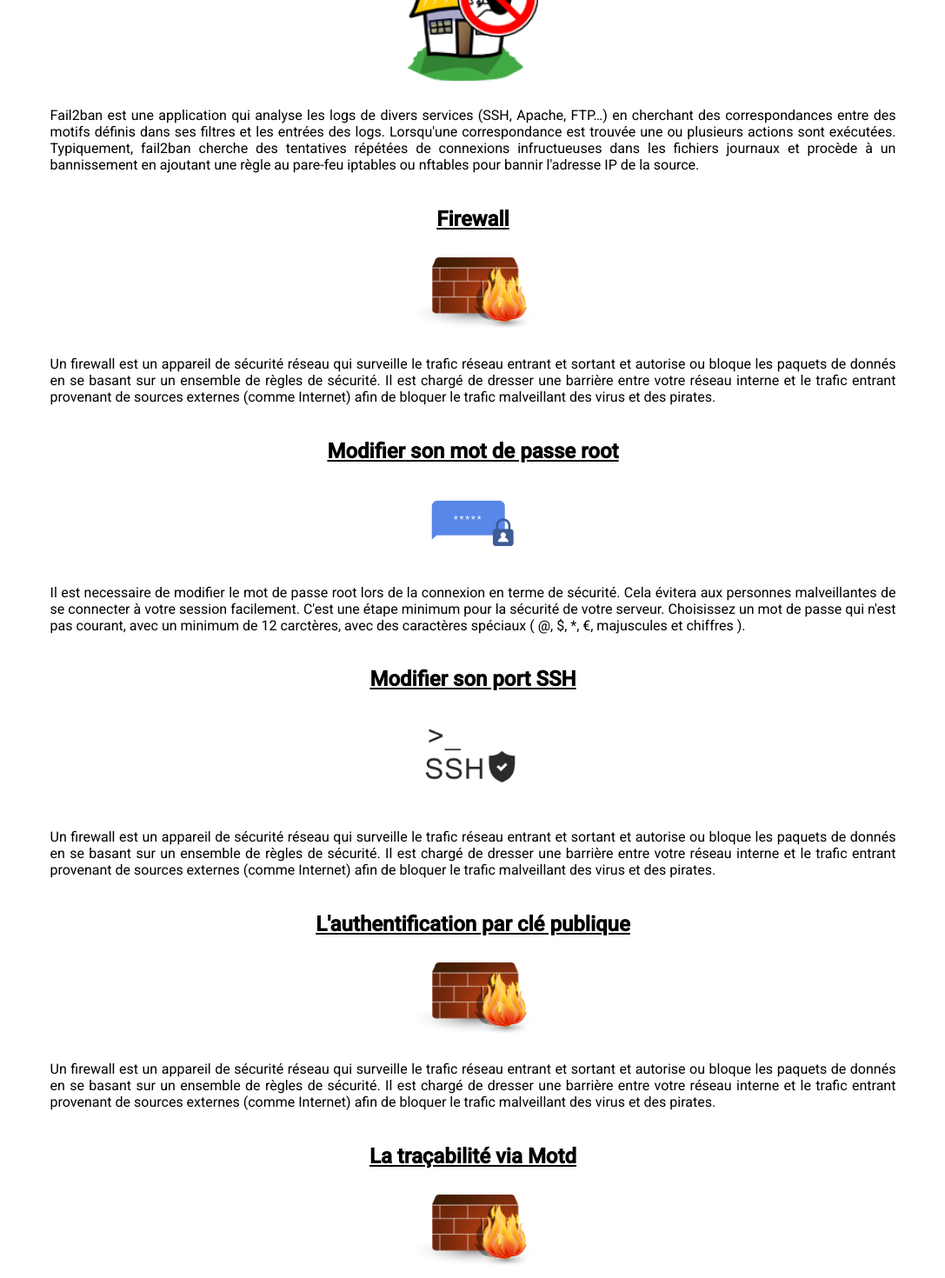
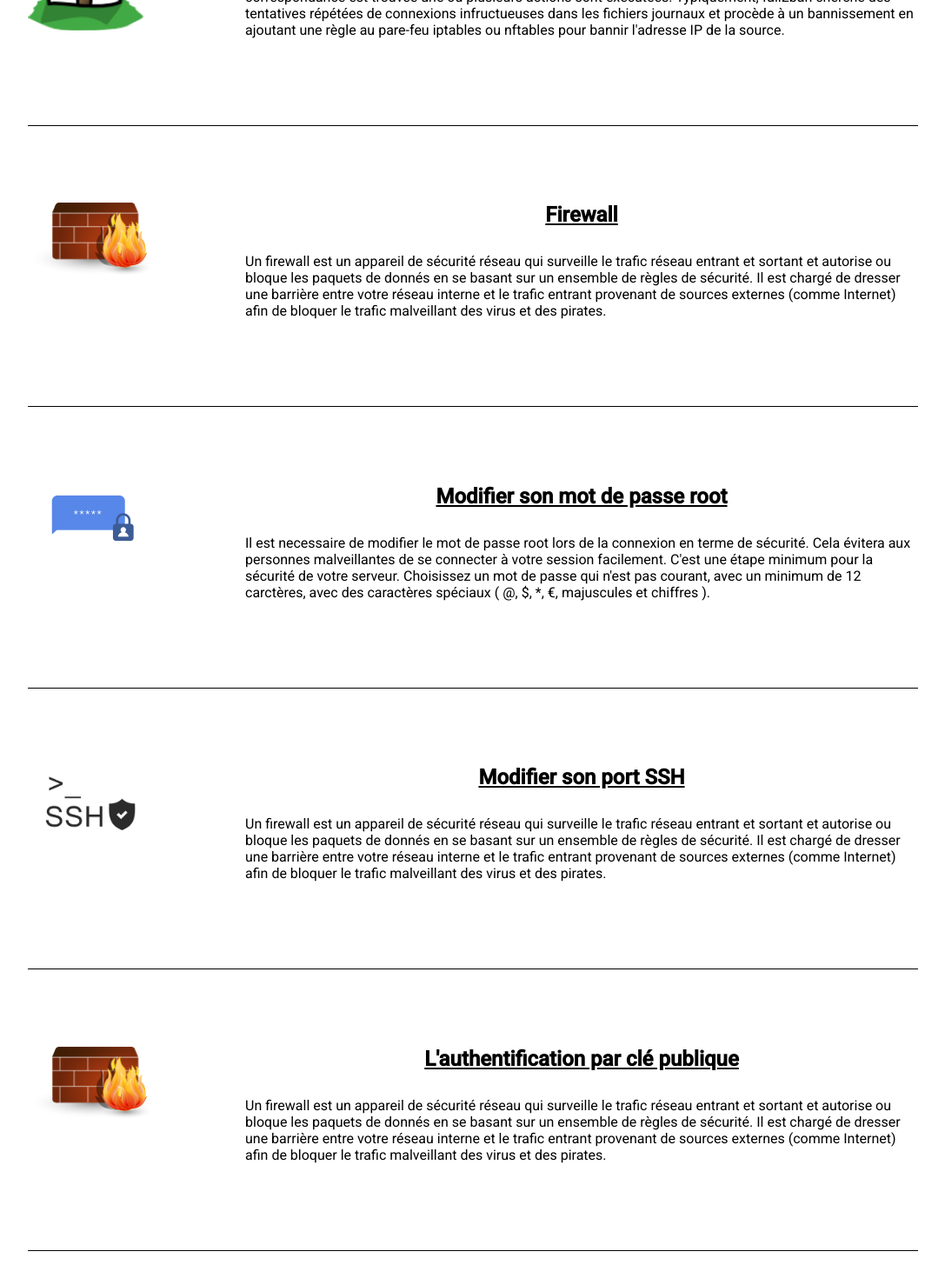
Before and after one commit to Clemclem62/speedsecure, an Angular app: page / in a window 1280 px wide. Shown: the part 1300-2770 px from the top of the page at 87% size, without its empty margins (96-1183 px from the left). Built offline with nearby package versions, Linux system fonts and the light colour scheme.

Commit message:
ThomasV1 fini design texte

```diff
--- a/src/app/content/content.component.css
+++ b/src/app/content/content.component.css
@@ -1,10 +1,32 @@
-.imgContent{
-  display: block;
-  margin-left: auto;
-  margin-right: auto;
+.page{
+  margin-left: 10%;
+  margin-right: 10%;
+}
+
+.ajustement-image{
+  float: left;
+  padding: 0 100px 100px 0;
   width: 150px;
-  margin-bottom: 30px;
 }
+
+.trait_dessus{
+  border-top: 1px solid #000;
+  width : 100%;
+  margin-top: 100px;
+  padding-bottom: 50px;
+}
+
+.trait_dessus_fin{
+  width : 100%;
+  margin-top: 100px;
+  padding-bottom: 50px;
+}
+
+.texte-info{
+  padding-left: 15%;
+  padding-left: 15%;
+}
+
 
 h2{
   margin-top: 1.6em;
@@ -20,15 +42,8 @@ h2{
   margin-bottom: 2%;
 }
 
-.fail2ban, firewall{
-  padding-top: 0.5em;
-  padding-bottom: 0.5em;
-  background-color: #F9F9F9;
-  width: 100%;
-}
 
-.ajustement{
-  margin-right: 12%;
-  margin-left: 12%;
-  text-align: justify;
-}
+.image {
+  float: left;
+  margin: 0 10px 10px 0;
+  }
--- a/src/app/content/content.component.html
+++ b/src/app/content/content.component.html
@@ -8,12 +8,13 @@
 
   <div class="page">
 
-  <div class="grey">
+    <div class="c-block">
+      <img class="ajustement-image" src ="assets/images/Fail2ban_logo.png">
       <div id="fail2ban">
         <h2>Fail2ban, l'outils pour bannir des IP</h2>
       </div>
-      <img class="imgContent" src ="assets/images/Fail2ban_logo.png">
-      <p class="ajustement">Fail2ban est une application qui analyse les logs de divers services (SSH, Apache, FTP…) en cherchant des
+      <p class="texte-info">
+        Fail2ban est une application qui analyse les logs de divers services (SSH, Apache, FTP…) en cherchant des
         correspondances entre des motifs définis dans ses filtres et les entrées des logs. Lorsqu'une correspondance
         est trouvée une ou plusieurs actions sont exécutées. Typiquement, fail2ban cherche des tentatives répétées de
         connexions infructueuses dans les fichiers journaux et procède à un bannissement en ajoutant une règle au pare-feu
@@ -21,105 +22,158 @@
       </p>
     </div>
 
+    <div class="trait_dessus"></div>
+
+    <div class="c-block">
+      <img class="ajustement-image" src="assets/images/firewall.png">
       <div id="firewall">
         <h2>Firewall</h2>
       </div>
-    <img class="imgContent" src="assets/images/firewall.png">
-    <p class="ajustement">Un firewall est un appareil de sécurité réseau qui surveille le trafic réseau entrant et sortant et autorise
+      <p class="texte-info">
+        Un firewall est un appareil de sécurité réseau qui surveille le trafic réseau entrant et sortant et autorise
         ou bloque les paquets de donnés en se basant sur un ensemble de règles de sécurité. Il est chargé de dresser
         une barrière entre votre réseau interne et le trafic entrant provenant de sources externes (comme Internet)
         afin de bloquer le trafic malveillant des virus et des pirates.
       </p>
+    </div>
 
-  <div class="grey">
-    <div id="root" > <h2>Modifier son mot de passe root</h2></div>
-      <img class="imgContent" src="assets/images/password.png">
-      <p class="ajustement">Il est necessaire de modifier le mot de passe root lors de la connexion en terme de sécurité.
+    <div class="trait_dessus"></div>
+
+    <div class="c-block">
+      <img class="ajustement-image" src="assets/images/password.png">
+      <div id="root">
+        <h2>Modifier son mot de passe root</h2>
+      </div>
+      <p class="texte-info">
+        Il est necessaire de modifier le mot de passe root lors de la connexion en terme de sécurité.
         Cela évitera aux personnes malveillantes de se connecter à votre session facilement. C'est une étape minimum pour
         la sécurité de votre serveur. Choisissez un mot de passe qui n'est pas courant, avec un minimum de 12 carctères,
         avec des caractères spéciaux ( @, $, *, €, majuscules et chiffres ).
       </p>
     </div>
 
+
+    <div class="trait_dessus"></div>
+
+    <div class="c-block">
+      <img class="ajustement-image" src="assets/images/ssh.jpeg">
       <div id="ssh">
         <h2>Modifier son port SSH</h2>
       </div>
-    <img class="imgContent" src="assets/images/ssh.jpeg">
-    <p class="ajustement">Un firewall est un appareil de sécurité réseau qui surveille le trafic réseau entrant et sortant et autorise
-      ou bloque les paquets de donnés en se basant sur un ensemble de règles de sécurité. Il est chargé de dresser
-      une barrière entre votre réseau interne et le trafic entrant provenant de sources externes (comme Internet)
-      afin de bloquer le trafic malveillant des virus et des pirates.
-    </p>
-
-  <div class="grey">
-    <div id="cle">
-      <h2>L'authentification par clé publique</h2>
-    </div>
-    <img class="imgContent" src="assets/images/firewall.png">
-    <p class="ajustement">Un firewall est un appareil de sécurité réseau qui surveille le trafic réseau entrant et sortant et autorise
+      <p class="texte-info">
+        Un firewall est un appareil de sécurité réseau qui surveille le trafic réseau entrant et sortant et autorise
         ou bloque les paquets de donnés en se basant sur un ensemble de règles de sécurité. Il est chargé de dresser
         une barrière entre votre réseau interne et le trafic entrant provenant de sources externes (comme Internet)
         afin de bloquer le trafic malveillant des virus et des pirates.
       </p>
     </div>
 
+
+    <div class="trait_dessus"></div>
+
+    <div class="c-block">
+      <img class="ajustement-image" src="assets/images/firewall.png">
+      <div id="cle">
+        <h2>L'authentification par clé publique</h2>
+      </div>
+      <p class="texte-info">
+        Un firewall est un appareil de sécurité réseau qui surveille le trafic réseau entrant et sortant et autorise
+        ou bloque les paquets de donnés en se basant sur un ensemble de règles de sécurité. Il est chargé de dresser
+        une barrière entre votre réseau interne et le trafic entrant provenant de sources externes (comme Internet)
+        afin de bloquer le trafic malveillant des virus et des pirates.
+      </p>
+    </div>
+
+
+    <div class="trait_dessus"></div>
+
+    <div class="c-block">
+      <img class="ajustement-image" src="assets/images/firewall.png">
       <div id="motd">
         <h2>La traçabilité via Motd</h2>
       </div>
-    <img class="imgContent" src="assets/images/firewall.png">
-    <p class="ajustement">La traçabilité via MOTD permet d'avoir les logs à chaque tentative de connexion, et va repertorier
+      <p class="texte-info">
+        La traçabilité via MOTD permet d'avoir les logs à chaque tentative de connexion, et va repertorier
         la date de la dernière connexion, ainsi que toutes les tentatives de connexions infructueuses. Cela vous permettra d'avoir
         une idée sur les méthodes d'authentifications.
       </p>
+    </div>
 
-  <div class="grey">
+
+    <div class="trait_dessus"></div>
+
+    <div class="c-block">
+      <img class="ajustement-image" src="assets/images/update.jpeg">
       <div id="maj">
         <h2>Mettre à jour régulièrement son serveur</h2>
       </div>
-      <img class="imgContent" src="assets/images/update.jpeg">
-      <p class="ajustement">Mettre à jour son serveur est primordiale, car il nous permet d'avoir les dernières mises à jours
+      <p class="texte-info">
+        Mettre à jour son serveur est primordiale, car il nous permet d'avoir les dernières mises à jours
           proposées par l'éditeur, pour ainsi éviter les failles de sécurités, les vulnérabilités. Cela vous permettra également
           d'améliorer la puissance proposées, afin de répondre aux demandes des logiciels. Grâce au script, les mises à jours se
           feront de manières automatiques.
       </p>
     </div>
 
+
+    <div class="trait_dessus"></div>
+
+    <div class="c-block">
+      <img class="ajustement-image" src="assets/images/php.svg">
       <div id="php">
         <h2>Sécuriser son PHP</h2>
       </div>
-    <img class="imgContent" src="assets/images/php.svg">
-    <p class="ajustement">Un firewall est un appareil de sécurité réseau qui surveille le trafic réseau entrant et sortant et autorise
-      ou bloque les paquets de donnés en se basant sur un ensemble de règles de sécurité. Il est chargé de dresser
-      une barrière entre votre réseau interne et le trafic entrant provenant de sources externes (comme Internet)
-      afin de bloquer le trafic malveillant des virus et des pirates.
-    </p>
-
-  <div class="grey">
-  <div id="rkhunter">
-    <h2>Rkhunter</h2>
-  </div>
-  <img class="imgContent" src="assets/images/rkhunter.png">
-  <p class="ajustement">Un firewall est un appareil de sécurité réseau qui surveille le trafic réseau entrant et sortant et autorise
+      <p class="texte-info">
+        Un firewall est un appareil de sécurité réseau qui surveille le trafic réseau entrant et sortant et autorise
         ou bloque les paquets de donnés en se basant sur un ensemble de règles de sécurité. Il est chargé de dresser
         une barrière entre votre réseau interne et le trafic entrant provenant de sources externes (comme Internet)
         afin de bloquer le trafic malveillant des virus et des pirates.
       </p>
     </div>
 
-  <div id="ip">
-    <h2>La restrictions des IP</h2></div>
-  <img class="imgContent" src="assets/images/firewall.png">
-  <p class="ajustement">Un firewall est un appareil de sécurité réseau qui surveille le trafic réseau entrant et sortant et autorise
+
+    <div class="trait_dessus"></div>
+
+    <div class="c-block">
+      <img class="ajustement-image" src="assets/images/rkhunter.png">
+      <div id="rkhunter">
+        <h2>Rkhunter</h2>
+      </div>
+      <p class="texte-info">
+        Un firewall est un appareil de sécurité réseau qui surveille le trafic réseau entrant et sortant et autorise
         ou bloque les paquets de donnés en se basant sur un ensemble de règles de sécurité. Il est chargé de dresser
         une barrière entre votre réseau interne et le trafic entrant provenant de sources externes (comme Internet)
         afin de bloquer le trafic malveillant des virus et des pirates.
       </p>
+    </div>
 
-  <div class="grey">
+
+    <div class="trait_dessus"></div>
+
+    <div class="c-block">
+      <img class="ajustement-image" src="assets/images/firewall.png">
+      <div id="ip">
+        <h2>La restrictions des IP</h2>
+      </div>
+      <p class="texte-info">
+        Un firewall est un appareil de sécurité réseau qui surveille le trafic réseau entrant et sortant et autorise
+        ou bloque les paquets de donnés en se basant sur un ensemble de règles de sécurité. Il est chargé de dresser
+        une barrière entre votre réseau interne et le trafic entrant provenant de sources externes (comme Internet)
+        afin de bloquer le trafic malveillant des virus et des pirates.
+      </p>
+    </div>
+
+
+
+    <div class="trait_dessus"></div>
+
+    <div class="c-block">
+      <img class="ajustement-image" src="assets/images/https.jpeg">
       <div id="https">
-      <h2>Passer son site en HTTPS</h2></div>
-    <img class="imgContent" src="assets/images/https.jpeg">
-    <p class="ajustement">HTTPS n'est pas l'opposé de HTTP mais plutôt son petit cousin. Tous deux sont des protocoles de transfert
+        <h2>Passer son site en HTTPS</h2>
+      </div>
+      <p class="texte-info">
+        HTTPS n'est pas l'opposé de HTTP mais plutôt son petit cousin. Tous deux sont des protocoles de transfert
         hypertexte qui permettent à des données web d'être affichées sur votre écran lorsque vous envoyez une requête.
         Cependant, HTTPS est légèrement différent, plus avancé et bien plus sécurisé.
         Avec HTTPS, les échanges HTTP entre le client et le serveur sont chiffrés (et donc sécurisés) via le protocole
@@ -127,23 +181,39 @@
       </p>
     </div>
 
+
+    <div class="trait_dessus"></div>
+
+    <div class="c-block">
+      <img class="ajustement-image" src="assets/images/https.jpeg">
       <div id="vpn">
         <h2>Mettre en place un VPN</h2>
       </div>
-    <img class="imgContent" src="assets/images/vpn.jpeg">
-    <p class="ajustement">
+      <p class="texte-info">
+        ...
       </p>
+    </div>
 
-  <div class="grey">
+
+    <div class="trait_dessus"></div>
+
+    <div class="c-block">
+      <img class="ajustement-image" src="assets/images/mfa.png">
       <div id="mfa">
-      <h2>Configurer une MFA</h2></div>
-    <img class="imgContent" src="assets/images/mfa.png">
-    <p class="ajustement">Un firewall est un appareil de sécurité réseau qui surveille le trafic réseau entrant et sortant et autorise
+        <h2>Configurer une MFA</h2>
+      </div>
+      <p class="texte-info">
+        Un firewall est un appareil de sécurité réseau qui surveille le trafic réseau entrant et sortant et autorise
         ou bloque les paquets de donnés en se basant sur un ensemble de règles de sécurité. Il est chargé de dresser
         une barrière entre votre réseau interne et le trafic entrant provenant de sources externes (comme Internet)
         afin de bloquer le trafic malveillant des virus et des pirates.
       </p>
     </div>
 
+    <div class="trait_dessus_fin"></div>
+
+    <div class="c-block">
+    </div>
+
 
   </div>
--- a/src/app/header/header.component.html
+++ b/src/app/header/header.component.html
@@ -2,4 +2,5 @@
   <img class="img-responsive1" src="assets/images/Cybersecurite1.jpg">
   <img class="img-responsive2" src="assets/images/cybersecu.jpeg">
   <svg class="img-bot-nuage" xmlns="http://www.w3.org/2000/svg" viewBox="0 0 283.5 27.8"> <path d="M265.8 3.5c-10.9 0-15.9 6.2-15.9 6.2s-3.6-3.5-9.2-.9c-9.1 4.1-4.4 13.4-4.4 13.4s-1.2.2-1.9.9c-.6.7-.5 1.9-.5 1.9s-1-.5-2.3-.2c-1.3.3-1.6 1.4-1.6 1.4s.4-3.4-1.5-5c-3.9-3.4-8.3-.2-8.3-.2s-.6-.7-.9-.9c-.4-.2-1.2-.2-1.2-.2s-4.4-3.6-11.5-2.6-10.4 7.9-10.4 7.9-.5-3.3-3.9-4.9c-4.8-2.4-7.4 0-7.4 0s2.4-4.1-1.9-6.4-6.2 1.2-6.2 1.2-.9-.5-2.1-.5-2.3 1.1-2.3 1.1.1-.7-1.1-1.1c-1.2-.4-2 0-2 0s3.6-6.8-3.5-8.9c-6-1.8-7.9 2.6-8.4 4-.1-.3-.4-.7-.9-1.1-1-.7-1.3-.5-1.3-.5s1-4-1.7-5.2c-2.7-1.2-4.2 1.1-4.2 1.1s-3.1-1-5.7 1.4-2.1 5.5-2.1 5.5-.9 0-2.1.7-1.4 1.7-1.4 1.7-1.7-1.2-4.3-1.2c-2.6 0-4.5 1.2-4.5 1.2s-.7-1.5-2.8-2.4c-2.1-.9-4 0-4 0s2.6-5.9-4.7-9c-7.3-3.1-12.6 3.3-12.6 3.3s-.9 0-1.9.2c-.9.2-1.5.9-1.5.9S99.4 3 94.9 3.9c-4.5.9-5.7 5.7-5.7 5.7s-2.8-5-12.3-3.9-11.1 6-11.1 6-1.2-1.4-4-.7c-.8.2-1.3.5-1.8.9-.9-2.1-2.7-4.9-6.2-4.4-3.2.4-4 2.2-4 2.2s-.5-.7-1.2-.7h-1.4s-.5-.9-1.7-1.4-2.4 0-2.4 0-2.4-1.2-4.7 0-3.1 4.1-3.1 4.1-1.7-1.4-3.6-.7c-1.9.7-1.9 2.8-1.9 2.8s-.5-.5-1.7-.2c-1.2.2-1.4.7-1.4.7s-.7-2.3-2.8-2.8c-2.1-.5-4.3.2-4.3.2s-1.7-5-11.1-6c-3.8-.4-6.6.2-8.5 1v21.2h283.5V11.1c-.9.2-1.6.4-1.6.4s-5.2-8-16.1-8z"></path> </svg>
+  <div class="titre"> Speed Sécure </div>
 </div>
```
Also changed, not shown: src/app/header/header.component.css (+17 -2 lines). Lines whose indentation alone changed are shown as unchanged.
